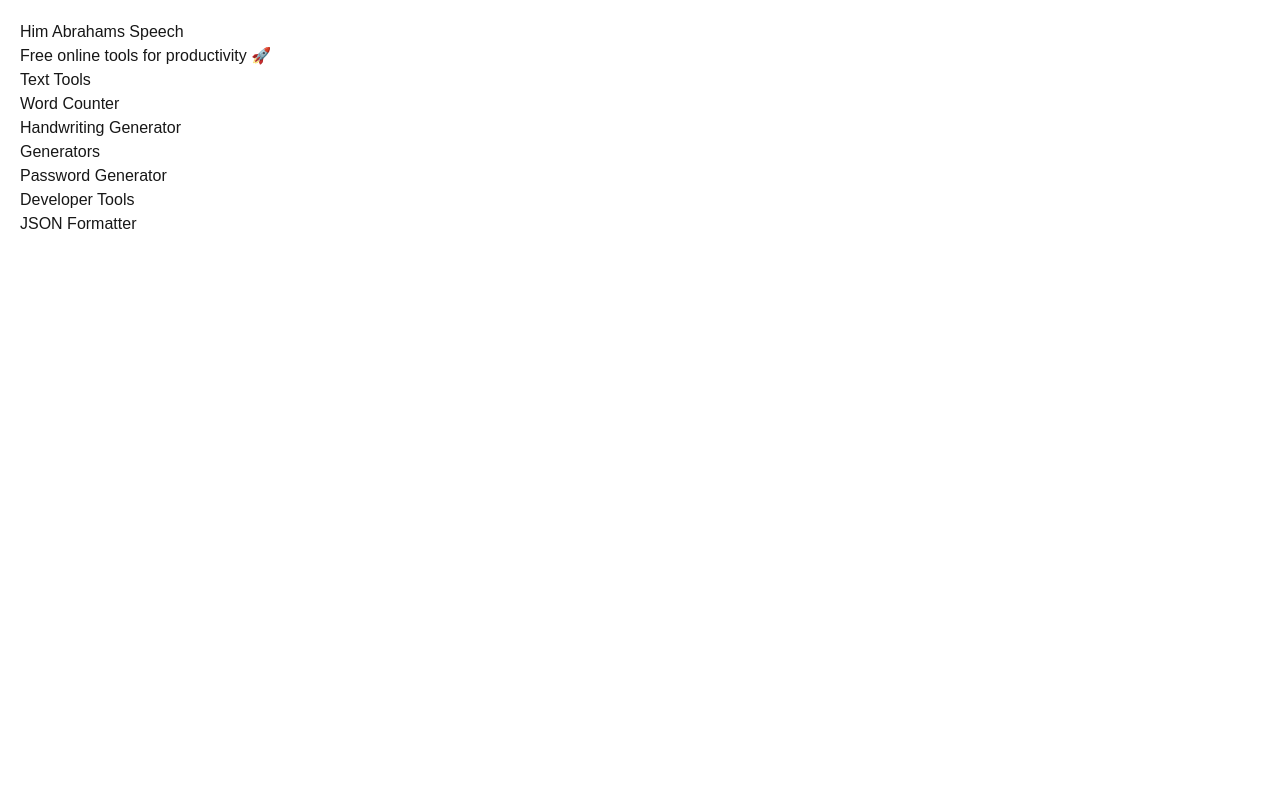
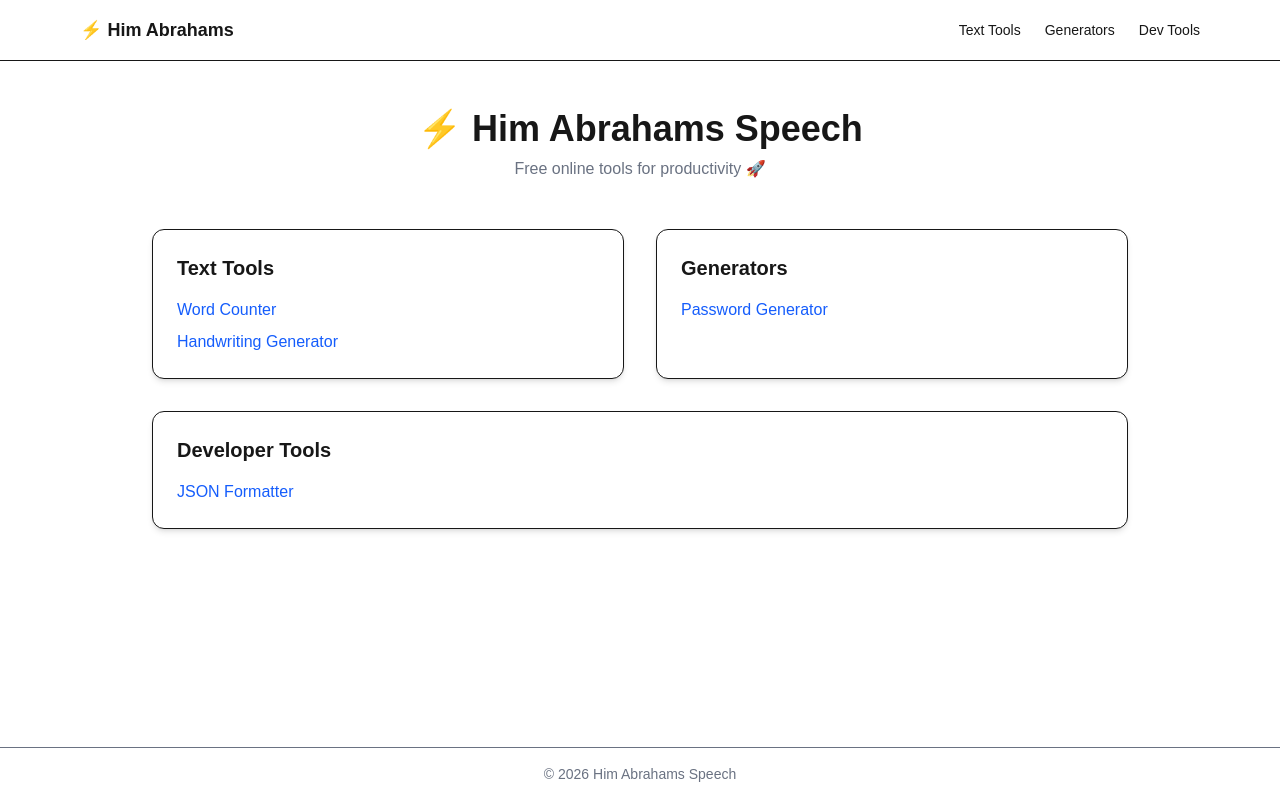
Before and after one commit to saikirandevmentor-tech/Himabrahamsspeech, a Next.js app in the folder frontend/: page / in a window 1280 px wide. Built offline with nearby package versions, Linux system fonts and the light colour scheme.

Commit message:
updated the frontend main page.tsx

```diff
--- a/frontend/app/generators/password-generator/page.js
+++ b/frontend/app/generators/password-generator/page.js
@@ -5,7 +5,7 @@ export default function Password() {
   const [password, setPassword] = useState("");
 
   const generate = async () => {
-    const res = await fetch("http://localhost:5000/api/tools/password");
+    const res = await fetch("http://localhos0ot:5000/api/tools/password");
     const data = await res.json();
     setPassword(data.password);
   };
--- a/frontend/app/layout.tsx
+++ b/frontend/app/layout.tsx
@@ -1,5 +1,6 @@
 import type { Metadata } from "next";
 import { Geist, Geist_Mono } from "next/font/google";
+import Link from "next/link";
 import "./globals.css";
 
 const geistSans = Geist({
@@ -13,21 +14,46 @@ const geistMono = Geist_Mono({
 });
 
 export const metadata: Metadata = {
-  title: "Create Next App",
-  description: "Generated by create next app",
+  title: "Him Abrahams Speech",
+  description: "Free online productivity tools",
 };
 
 export default function RootLayout({
   children,
-}: Readonly<{
+}: {
   children: React.ReactNode;
-}>) {
+}) {
   return (
     <html
       lang="en"
-      className={`${geistSans.variable} ${geistMono.variable} h-full antialiased`}
+      className={`${geistSans.variable} ${geistMono.variable}`}
     >
-      <body className="min-h-full flex flex-col">{children}</body>
+      <body className="min-h-screen flex flex-col">
+
+        {/* Navbar */}
+        <header className="border-b">
+          <nav className="max-w-6xl mx-auto flex justify-between items-center p-4">
+            <Link href="/" className="font-bold text-lg">
+              ⚡ Him Abrahams
+            </Link>
+
+            <div className="flex gap-6 text-sm">
+              <Link href="/text-tools/word-counter">Text Tools</Link>
+              <Link href="/generators/password-generator">Generators</Link>
+              <Link href="/developer-tools/json-formatter">Dev Tools</Link>
+            </div>
+          </nav>
+        </header>
+
+        {/* Main Content */}
+        <main className="flex-grow">{children}</main>
+
+        {/* Footer */}
+        <footer className="border-t text-center text-sm p-4 text-gray-500">
+          © {new Date().getFullYear()} Him Abrahams Speech
+        </footer>
+
+      </body>
     </html>
   );
 }
--- a/frontend/app/page.tsx
+++ b/frontend/app/page.tsx
@@ -2,39 +2,78 @@ import Link from "next/link";
 
 export default function Home() {
   return (
-    <main style={{ padding: 20 }}>
-      <h1>Him Abrahams Speech</h1>
-      <p>Free online tools for productivity 🚀</p>
+    <main className="max-w-5xl mx-auto px-6 py-12">
 
-      <h2>Text Tools</h2>
-      <ul>
+      {/* Header */}
+      <div className="text-center mb-12">
+        <h1 className="text-4xl font-bold">⚡ Him Abrahams Speech</h1>
+        <p className="text-gray-500 mt-2">
+          Free online tools for productivity 🚀
+        </p>
+      </div>
+
+      {/* Tools Grid */}
+      <div className="grid md:grid-cols-2 gap-8">
+
+        {/* Text Tools */}
+        <section className="bg-white dark:bg-zinc-900 shadow-md rounded-xl p-6 border">
+          <h2 className="text-xl font-semibold mb-4">Text Tools</h2>
+
+          <ul className="space-y-2">
             <li>
-          <Link href="/text-tools/word-counter">Word Counter</Link>
+              <Link
+                href="/text-tools/word-counter"
+                className="text-blue-600 hover:underline"
+              >
+                Word Counter
+              </Link>
             </li>
+
             <li>
-          <Link href="/text-tools/handwriting-generator">
+              <Link
+                href="/text-tools/handwriting-generator"
+                className="text-blue-600 hover:underline"
+              >
                 Handwriting Generator
               </Link>
             </li>
           </ul>
+        </section>
 
-      <h2>Generators</h2>
-      <ul>
+        {/* Generators */}
+        <section className="bg-white dark:bg-zinc-900 shadow-md rounded-xl p-6 border">
+          <h2 className="text-xl font-semibold mb-4">Generators</h2>
+
+          <ul className="space-y-2">
             <li>
-          <Link href="/generators/password-generator">
+              <Link
+                href="/generators/password-generator"
+                className="text-blue-600 hover:underline"
+              >
                 Password Generator
               </Link>
             </li>
           </ul>
+        </section>
 
-      <h2>Developer Tools</h2>
-      <ul>
+        {/* Developer Tools */}
+        <section className="bg-white dark:bg-zinc-900 shadow-md rounded-xl p-6 border md:col-span-2">
+          <h2 className="text-xl font-semibold mb-4">Developer Tools</h2>
+
+          <ul className="space-y-2">
             <li>
-          <Link href="/developer-tools/json-formatter">
+              <Link
+                href="/developer-tools/json-formatter"
+                className="text-blue-600 hover:underline"
+              >
                 JSON Formatter
               </Link>
             </li>
           </ul>
+        </section>
+
+      </div>
+
     </main>
   );
 }
```
Lines whose indentation alone changed are shown as unchanged.
